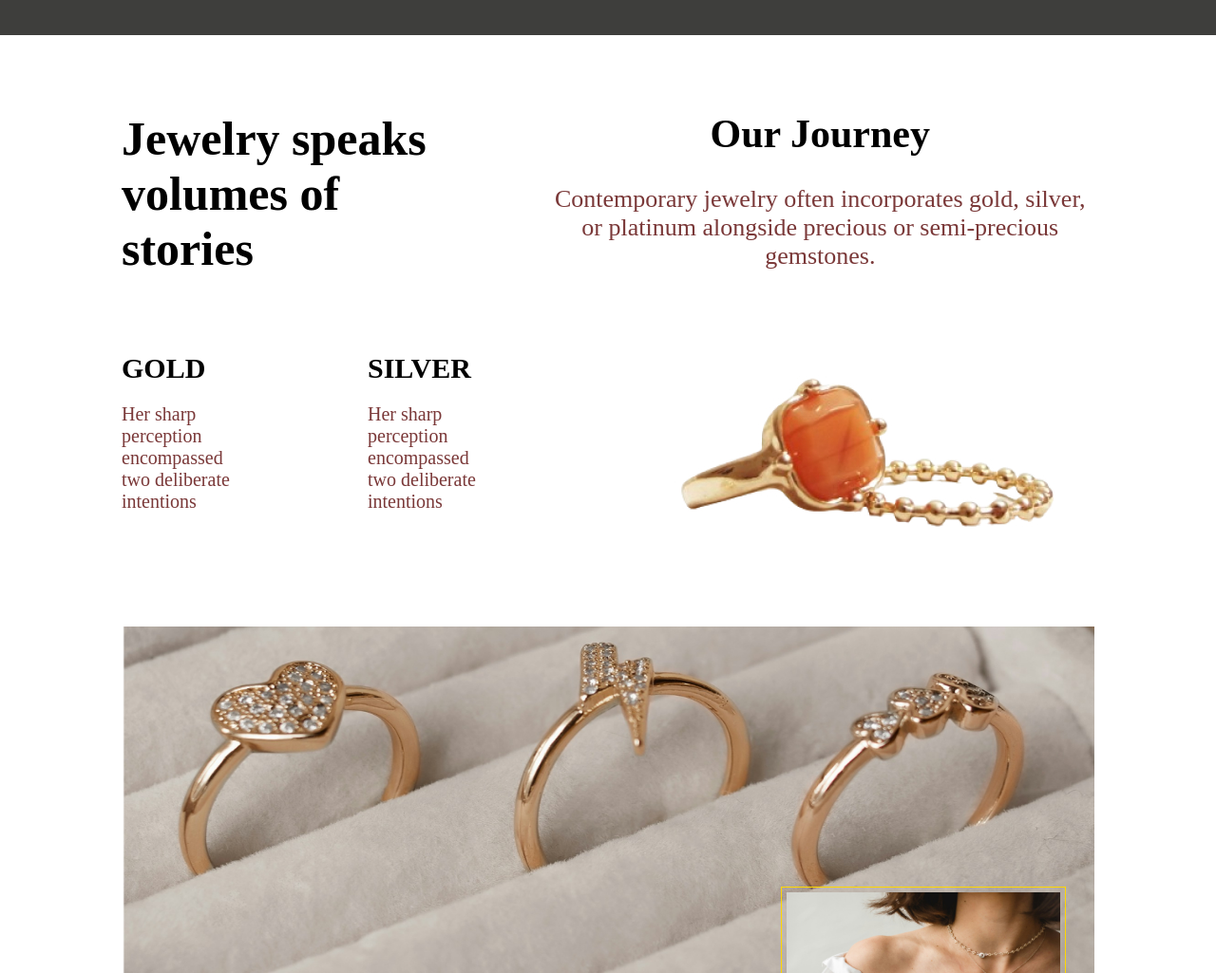
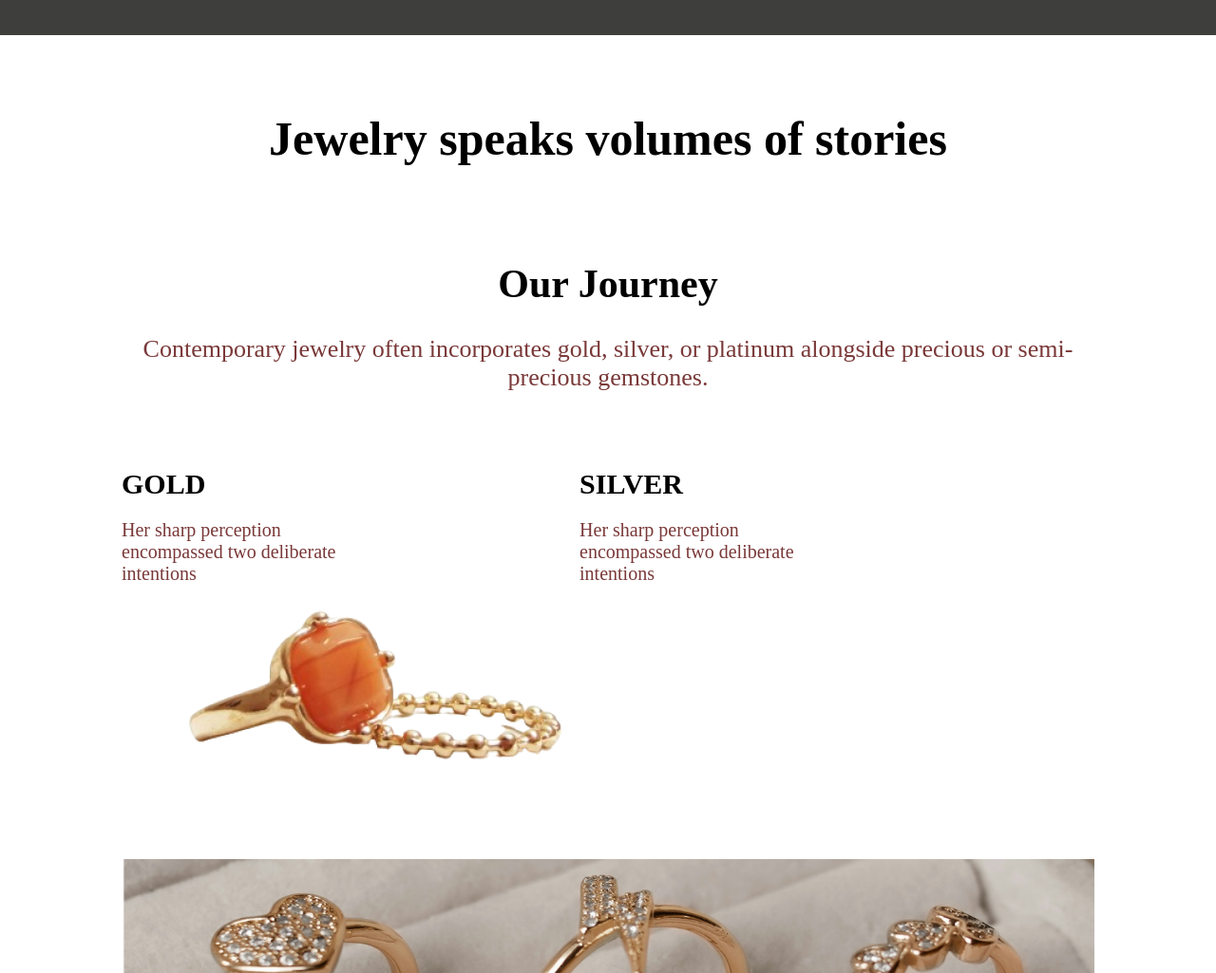
Before and after one commit to JINAL1306/practise_project, a plain HTML site: page index.html in a window 1280 px wide. Shown: the part 733-1758 px from the top of the page at 95% size. Drawn offline with Linux system fonts and the light colour scheme; files whose address does not match are found by name.

Commit message:
Update mediaquerise.css

```diff
--- a/mediaquerise.css
+++ b/mediaquerise.css
@@ -27,13 +27,6 @@ footer nav{
 }
 }
 @media(max-width:1290px) {
-  .section-two .section-two-heading {
-    flex-wrap: nowrap;
-  }
-  .section-two-heading-two{
-    flex-wrap: nowrap;
-  }
-
 footer nav ul {
   margin-top: 10px;
 }
```
